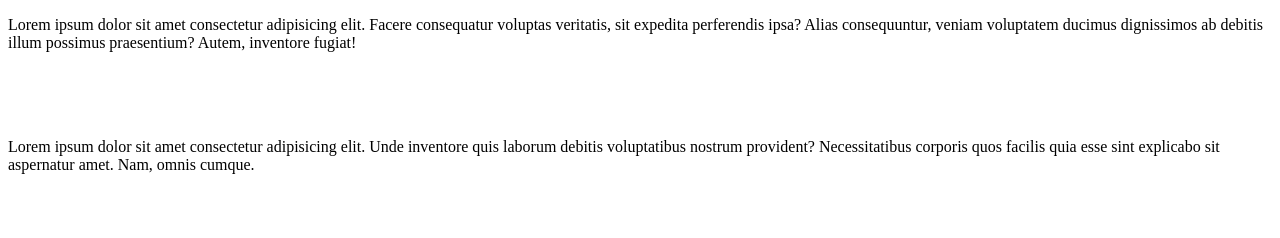
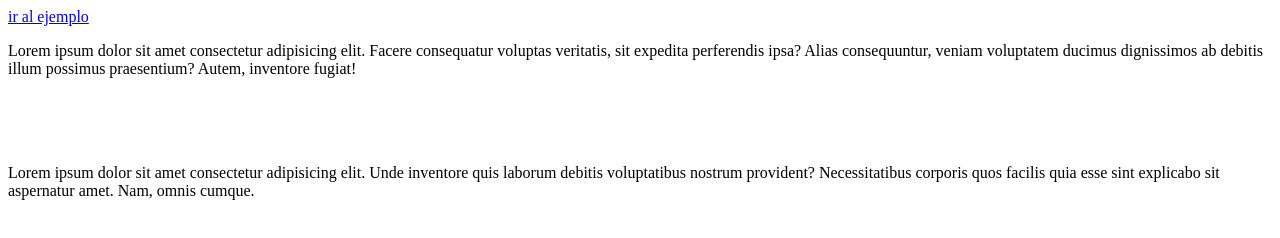
Before and after one commit to chinocastro/comision-69185, a plain HTML site: page index.html in a window 1280 px wide. Drawn offline with Linux system fonts and the light colour scheme.

Commit message:
agrego boton de ejemplo

```diff
--- a/index.html
+++ b/index.html
@@ -9,7 +9,7 @@
     <!-- camelCase -->
 
     <div class="divHome">
-        <a href="pages/ejemplo-grid.html"></a>
+        <a href="pages/ejemplo-grid.html"> ir al ejemplo</a>
     </div>
 
     <!-- kebab-case -->
```
